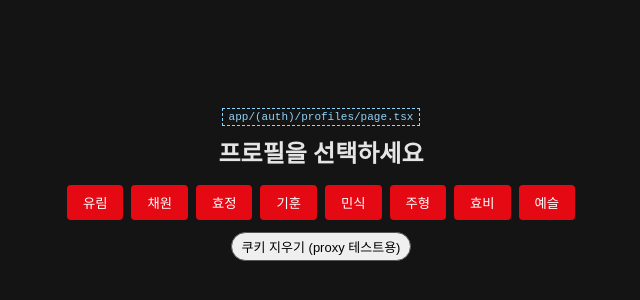
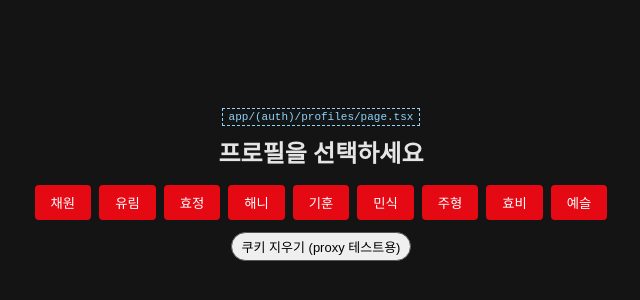
Before and after one commit to SOPT-all/39-STUDY-WEB-NEXFLIX, a Next.js app in the folder practice/week2/sample/: page /profiles in a window 1280 px wide. Shown: the part 218-518 px from the top of the page, without its empty margins (319-959 px from the left). Built offline with nearby package versions, Linux system fonts and the light colour scheme.

Commit message:
feat: 프로필 버튼 추가

```diff
--- a/practice/week2/sample/app/(auth)/profiles/page.tsx
+++ b/practice/week2/sample/app/(auth)/profiles/page.tsx
@@ -19,14 +19,17 @@ export default function ProfilesPage() {
       <span className="file-label">app/(auth)/profiles/page.tsx</span>
       <h1>프로필을 선택하세요</h1>
       <form action={selectProfile} className="chips">
+        <button name="name" value="채원" className="btn">
+          채원
+        </button>
         <button name="name" value="유림" className="btn">
           유림
         </button>
-        <button name="name" value="채원" className="btn">
-          채원
-        </button>
         <button name="name" value="효정" className="btn">
           효정
+        </button>
+        <button name="name" value="해니" className="btn">
+          해니
         </button>
         <button name="name" value="기훈" className="btn">
           기훈
```
